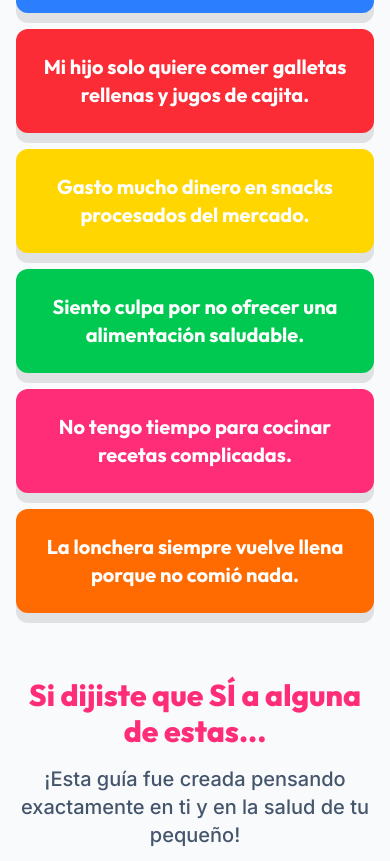
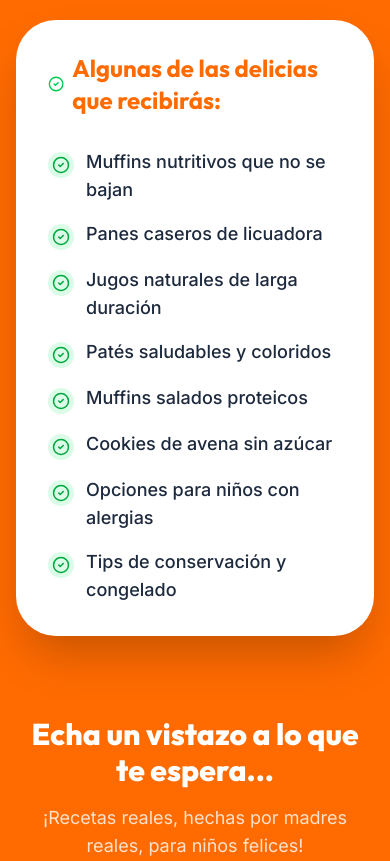
Before and after one commit to jefersonfbass/jeff, a React (Vite) app: page / in a window 390 px wide. Shown: the part 1623-2484 px from the top of the page. Built offline with nearby package versions, Linux system fonts and the light colour scheme.

Commit message:
feat: Remove identification section from page
Removes the "Do you identify with any of these situations?" section from the main page. This section was static and not contributing to the conversion goals.

```diff
--- a/src/App.tsx
+++ b/src/App.tsx
@@ -353,46 +353,6 @@ export default function App() {
         </div>
       </section>
 
-      {/* 🟡 2) SEÇÃO DE IDENTIFICAÇÃO (FUNDO CLARO) */}
-      <section className="py-24 px-4 bg-slate-50">
-        <div className="max-w-4xl mx-auto">
-          <SectionTitle>
-            ¿Te identificas con alguna de estas situaciones?
-          </SectionTitle>
-
-          <div className="space-y-4 mb-16">
-            {[
-              { text: "No tengo idea de qué poner en la lonchera hoy...", color: "bg-blue-500", rotate: "-1deg" },
-              { text: "Mi hijo solo quiere comer galletas rellenas y jugos de cajita.", color: "bg-red-500", rotate: "1deg" },
-              { text: "Gasto mucho dinero en snacks procesados del mercado.", color: "bg-brand-yellow text-slate-900", rotate: "-0.5deg" },
-              { text: "Siento culpa por no ofrecer una alimentación saludable.", color: "bg-green-500", rotate: "0.8deg" },
-              { text: "No tengo tiempo para cocinar recetas complicadas.", color: "bg-brand-pink", rotate: "-1.2deg" },
-              { text: "La lonchera siempre vuelve llena porque no comió nada.", color: "bg-brand-orange", rotate: "0.5deg" },
-            ].map((item, index) => (
-              <motion.div
-                key={index}
-                initial={{ opacity: 0, x: index % 2 === 0 ? -50 : 50 }}
-                whileInView={{ opacity: 1, x: 0 }}
-                viewport={{ once: true }}
-                style={{ transform: `rotate(${item.rotate})` }}
-                className={`${item.color} p-6 rounded-xl shadow-strong text-white font-display font-bold text-xl md:text-2xl text-center`}
-              >
-                {item.text}
-              </motion.div>
-            ))}
-          </div>
-
-          <div className="text-center">
-            <h3 className="text-3xl md:text-4xl font-display font-black text-brand-pink mb-4">
-              Si dijiste que SÍ a alguna de estas...
-            </h3>
-            <p className="text-xl md:text-2xl font-medium text-slate-600">
-              ¡Esta guía fue creada pensando exactamente en ti y en la salud de tu pequeño!
-            </p>
-          </div>
-        </div>
-      </section>
-
       {/* 🟠 3) SEÇÃO PROMESSA (FUNDO LARANJA) */}
       <section className="py-24 bg-brand-orange text-white">
         <div className="max-w-5xl mx-auto px-4">
@@ -446,45 +406,6 @@ export default function App() {
         <RecipeCarousel />
       </section>
 
-      {/* 🟤 4) SEÇÃO O QUE VOCÊ VAI RECEBER */}
-      <section className="py-24 px-4 bg-white">
-        <div className="max-w-6xl mx-auto text-center">
-          <SectionTitle>En resumen, recibirás:</SectionTitle>
-
-          <div className="grid sm:grid-cols-2 lg:grid-cols-3 gap-8 mb-16">
-            {[
-              { title: "Recetas dulces y saladas", icon: <Utensils className="text-brand-pink" size={32} />, color: "bg-pink-50", isBonus: false },
-              { title: "Recetitas con frutas y vegetales", icon: <Apple className="text-green-500" size={32} />, color: "bg-green-50", isBonus: true },
-              { title: "Bebidas divertidas y saludables", icon: <Coffee className="text-blue-500" size={32} />, color: "bg-blue-50", isBonus: true },
-              { title: "Delicias sin azúcar y harinas refinadas", icon: <Ban className="text-red-500" size={32} />, color: "bg-red-50", isBonus: true },
-              { title: "Delicias veganas", icon: <Leaf className="text-emerald-500" size={32} />, color: "bg-emerald-50", isBonus: true },
-              { title: "Mix de recetas para alérgicos", icon: <ShieldCheck className="text-brand-yellow" size={32} />, color: "bg-yellow-50", isBonus: true },
-            ].map((item, index) => (
-              <motion.div
-                key={index}
-                initial={{ opacity: 0, y: 20 }}
-                whileInView={{ opacity: 1, y: 0 }}
-                viewport={{ once: true }}
-                transition={{ delay: index * 0.1 }}
-                className="bg-white p-8 rounded-3xl shadow-xl border-2 border-slate-200 flex flex-col items-center text-center hover:shadow-2xl hover:border-brand-pink/30 transition-all relative overflow-hidden"
-              >
-                {item.isBonus && (
-                  <div className="absolute top-3 right-[-35px] bg-brand-pink text-white text-[10px] font-bold py-1 px-10 rotate-45 shadow-sm">
-                    BONO
-                  </div>
-                )}
-                <div className={`mb-6 p-4 ${item.color} rounded-2xl`}>
-                  {item.icon}
-                </div>
-                <h3 className="text-xl font-display font-black text-slate-900 leading-tight">
-                  {item.title}
-                </h3>
-              </motion.div>
-            ))}
-          </div>
-        </div>
-      </section>
-
       {/* 🌟 NOVA SEÇÃO PERSUASIVA (ESTILO IMAGEM) */}
       <section id="por-que-elegir" className="py-24 px-4 bg-[#f5a623] relative overflow-hidden">
         {/* Elementos decorativos sutis */}
@@ -510,7 +431,7 @@ export default function App() {
           <div className="flex flex-col gap-4 mb-20">
             {[
               { text: "Enviar meriendas que a tu hijo realmente le gusten y se coma todo." },
-              { text: "Reducir (o enviar a cero) los ultraprocesados en la lonchera." },
+              { text: "Reducir (o enviar a cero) los ultraprocesados in la lonchera." },
               { text: "Tener la tranquilidad de saber que ofreces comida que nutre de verdad." },
               { text: "Dejar de romperte la cabeza cada día pensando en qué enviar." },
               { text: "Sentir orgullo por cuidar la alimentación de tu familia con facilidad." },
@@ -622,6 +543,78 @@ export default function App() {
                 <p className="text-slate-600 italic leading-relaxed">
                   "{testimonial.text}"
                 </p>
+              </motion.div>
+            ))}
+          </div>
+        </div>
+      </section>
+
+      {/* 🟤 4) SEÇÃO O QUE VOCÊ VAI RECEBER */}
+      <section className="py-24 px-4 bg-white">
+        <div className="max-w-6xl mx-auto text-center">
+          <SectionTitle>En resumen, recibirás:</SectionTitle>
+
+          <div className="flex justify-center mb-12">
+            {[
+              { title: "Recetas dulces y saladas", icon: <Utensils className="text-brand-pink" size={32} />, color: "bg-pink-50" }
+            ].map((item, index) => (
+              <motion.div
+                key={index}
+                initial={{ opacity: 0, y: 20 }}
+                whileInView={{ opacity: 1, y: 0 }}
+                viewport={{ once: true }}
+                transition={{ delay: index * 0.1 }}
+                className="bg-white p-8 rounded-3xl shadow-xl border-2 border-slate-200 flex flex-col items-center text-center hover:shadow-2xl hover:border-brand-pink/30 transition-all relative overflow-hidden w-full max-w-sm"
+              >
+                <div className={`mb-6 p-4 ${item.color} rounded-2xl`}>
+                  {item.icon}
+                </div>
+                <h3 className="text-xl font-display font-black text-slate-900 leading-tight">
+                  {item.title}
+                </h3>
+              </motion.div>
+            ))}
+          </div>
+
+          <div className="mb-12 mt-16 flex justify-center px-4">
+            <motion.div
+              initial={{ scale: 0.95, opacity: 0 }}
+              whileInView={{ scale: 1, opacity: 1 }}
+              viewport={{ once: true }}
+              className="bg-brand-pink text-white px-8 py-4 md:py-5 rounded-2xl md:rounded-3xl shadow-strong border-2 border-pink-400 max-w-3xl w-full transform -rotate-1 hover:rotate-0 transition-all duration-300 flex items-center justify-center gap-3"
+            >
+              <span className="text-3xl md:text-4xl animate-bounce">🎁</span>
+              <h3 className="text-lg md:text-2xl font-display font-black tracking-tight leading-tight uppercase">
+                Bonos exclusivos para quienes adquieran hoy
+              </h3>
+            </motion.div>
+          </div>
+
+          <div className="grid sm:grid-cols-2 lg:grid-cols-3 gap-8 mb-16">
+            {[
+              { title: "Recetitas con frutas y vegetales", icon: <Apple className="text-green-500" size={32} />, color: "bg-green-50" },
+              { title: "Bebidas divertidas y saludables", icon: <Coffee className="text-blue-500" size={32} />, color: "bg-blue-50" },
+              { title: "Delicias sin azúcar y harinas refinadas", icon: <Ban className="text-red-500" size={32} />, color: "bg-red-50" },
+              { title: "Delicias veganas", icon: <Leaf className="text-emerald-500" size={32} />, color: "bg-emerald-50" },
+              { title: "Mix de receitas para alérgicos", icon: <ShieldCheck className="text-brand-yellow" size={32} />, color: "bg-yellow-50" },
+            ].map((item, index) => (
+              <motion.div
+                key={index}
+                initial={{ opacity: 0, y: 20 }}
+                whileInView={{ opacity: 1, y: 0 }}
+                viewport={{ once: true }}
+                transition={{ delay: index * 0.1 }}
+                className="bg-white p-8 rounded-3xl shadow-xl border-2 border-slate-200 flex flex-col items-center text-center hover:shadow-2xl hover:border-brand-pink/30 transition-all relative overflow-hidden"
+              >
+                <div className="absolute top-3 right-[-35px] bg-brand-pink text-white text-[10px] font-bold py-1 px-10 rotate-45 shadow-sm">
+                  BONO
+                </div>
+                <div className={`mb-6 p-4 ${item.color} rounded-2xl`}>
+                  {item.icon}
+                </div>
+                <h3 className="text-xl font-display font-black text-slate-900 leading-tight">
+                  {item.title}
+                </h3>
               </motion.div>
             ))}
           </div>
```
